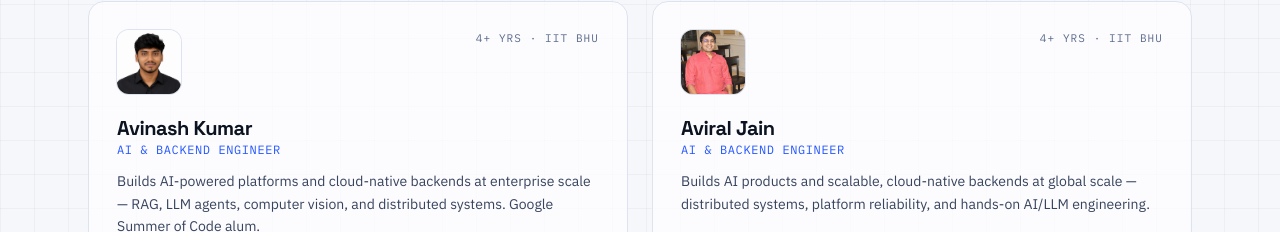
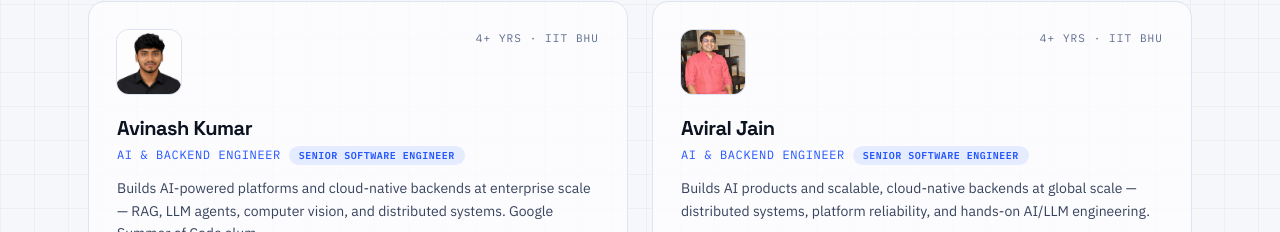
Before and after one commit to Kumaravinash9/portfolio-web, a React (Vite) app: page / in a window 1280 px wide. Shown: the part 1322-1554 px from the top of the page. Built offline with nearby package versions, Linux system fonts and the light colour scheme.

Commit message:
Add Senior Software Engineer tag to team cards
Co-Authored-By: Claude Opus 4.8 (1M context) <noreply@anthropic.com>

```diff
--- a/src/App.jsx
+++ b/src/App.jsx
@@ -16,6 +16,7 @@ const members = [
     photo: "/avinash.png",
     name: "Avinash Kumar",
     role: "AI & Backend Engineer",
+    tag: "Senior Software Engineer",
     school: "IIT BHU",
     years: "4+ yrs",
     bio: "Builds AI-powered platforms and cloud-native backends at enterprise scale — RAG, LLM agents, computer vision, and distributed systems. Google Summer of Code alum.",
@@ -37,6 +38,7 @@ const members = [
     photo: "/aviral.jpeg",
     name: "Aviral Jain",
     role: "AI & Backend Engineer",
+    tag: "Senior Software Engineer",
     school: "IIT BHU",
     years: "4+ yrs",
     bio: "Builds AI products and scalable, cloud-native backends at global scale — distributed systems, platform reliability, and hands-on AI/LLM engineering.",
@@ -357,7 +359,14 @@ export default function App() {
                 <span className="font-mono text-[11px] uppercase tracking-widest text-muted">{m.years} · {m.school}</span>
               </div>
               <h3 className="mt-5 font-display text-xl font-bold tracking-tight">{m.name}</h3>
-              <div className="font-mono text-xs uppercase tracking-wider text-cobalt">{m.role}</div>
+              <div className="mt-1 flex flex-wrap items-center gap-2">
+                <span className="font-mono text-xs uppercase tracking-wider text-cobalt">{m.role}</span>
+                {m.tag && (
+                  <span className="rounded-full bg-cobalt-soft px-2.5 py-0.5 font-mono text-[10px] font-semibold uppercase tracking-wider text-cobalt">
+                    {m.tag}
+                  </span>
+                )}
+              </div>
               <p className="mt-3 text-sm leading-relaxed text-ink-soft">{m.bio}</p>
 
               <div className="mt-4 font-mono text-[10px] uppercase tracking-widest text-muted">Shipped systems at</div>
```
